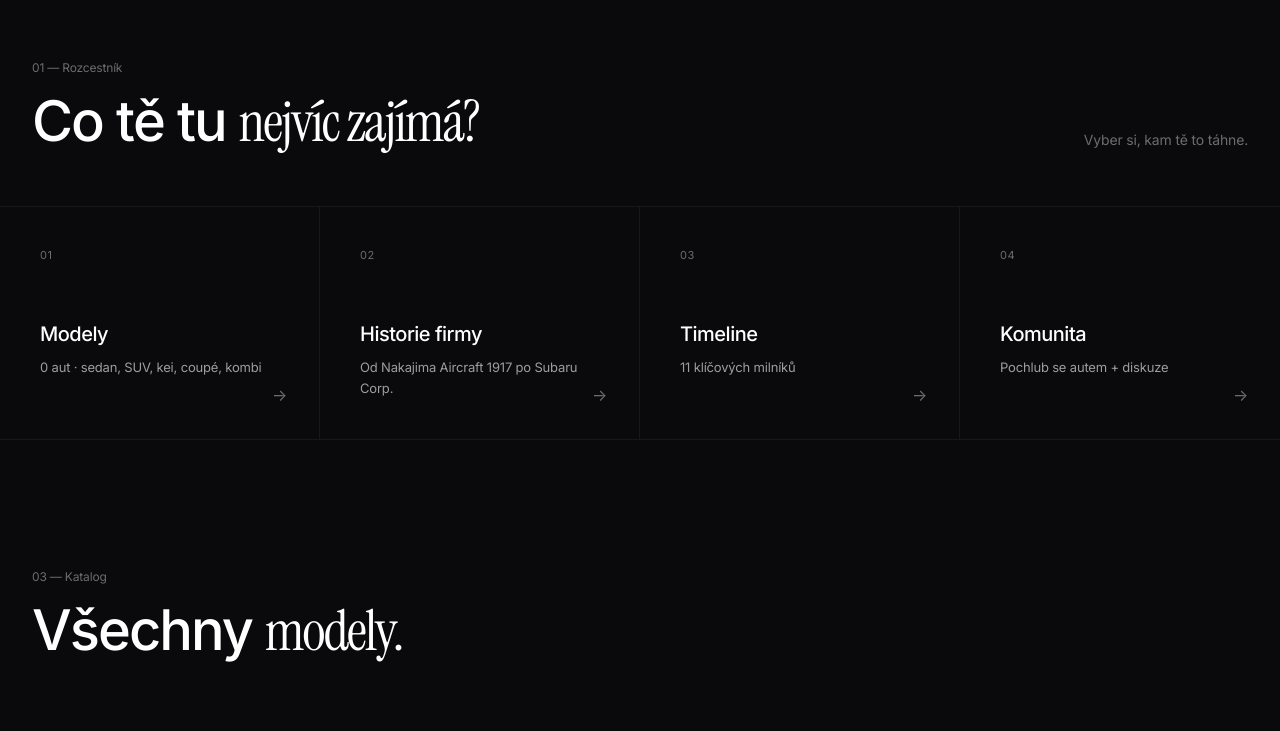
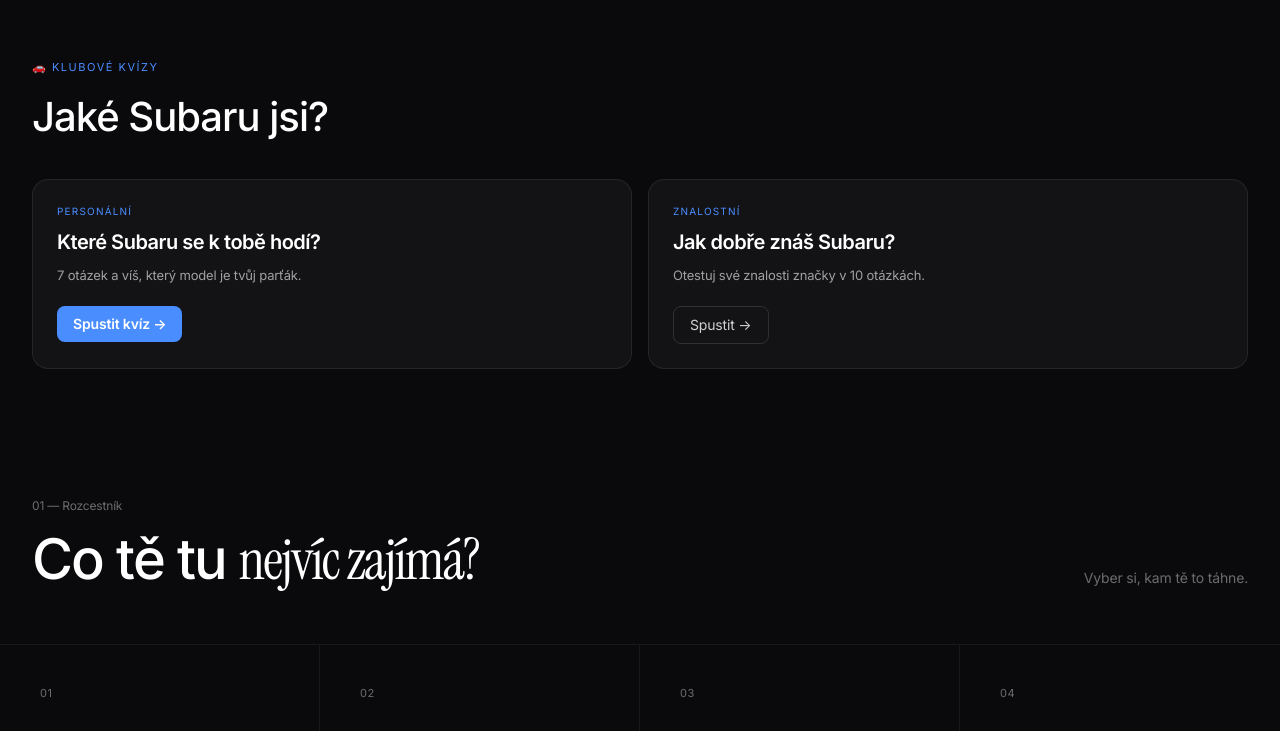
Before and after one commit to matsamec-hash/czechsubaruclub, a Next.js app: page / in a window 1280 px wide. Shown: the part 1183-1914 px from the top of the page. Built offline with nearby package versions, Linux system fonts and the light colour scheme; no server answers; the database is empty; a web font is replaced by a local one.

Commit message:
feat(quizzes): add quiz block to homepage

```diff
--- /dev/null
+++ b/app/(components)/HomeQuizBlock.tsx
@@ -0,0 +1,34 @@
+import { QuizCard } from "@/app/kviz/(components)/QuizCard";
+import { Reveal } from "./Reveal";
+
+export function HomeQuizBlock() {
+  return (
+    <section className="mx-auto max-w-7xl px-8 pt-32">
+      <Reveal>
+        <div className="text-[11px] uppercase tracking-[0.14em] text-[#4a8dff] mb-3">
+          🚗 Klubové kvízy
+        </div>
+        <h2 className="text-[clamp(26px,4vw,40px)] font-medium tracking-tight text-white mb-8">
+          Jaké Subaru jsi?
+        </h2>
+        <div className="grid grid-cols-1 sm:grid-cols-2 gap-4">
+          <QuizCard
+            href="/kviz/ktere-subaru-se-k-tobe-hodi"
+            label="Personální"
+            title="Které Subaru se k tobě hodí?"
+            desc="7 otázek a víš, který model je tvůj parťák."
+            cta="Spustit kvíz →"
+            primary
+          />
+          <QuizCard
+            href="/kviz/jak-dobre-znas-subaru"
+            label="Znalostní"
+            title="Jak dobře znáš Subaru?"
+            desc="Otestuj své znalosti značky v 10 otázkách."
+            cta="Spustit →"
+          />
+        </div>
+      </Reveal>
+    </section>
+  );
+}
--- a/app/page.tsx
+++ b/app/page.tsx
@@ -2,6 +2,7 @@
 import { ModelsCatalog } from "./(components)/ModelsCatalog";
 import { CountUp } from "./(components)/CountUp";
 import { Reveal } from "./(components)/Reveal";
+import { HomeQuizBlock } from "./(components)/HomeQuizBlock";
 
 const HISTORY = [
   {
@@ -323,6 +324,8 @@
         </Reveal>
         </div>
       </section>
+
+      <HomeQuizBlock />
 
       {/* === ROZCESTNÍK === */}
       <section className="pt-32">
```
